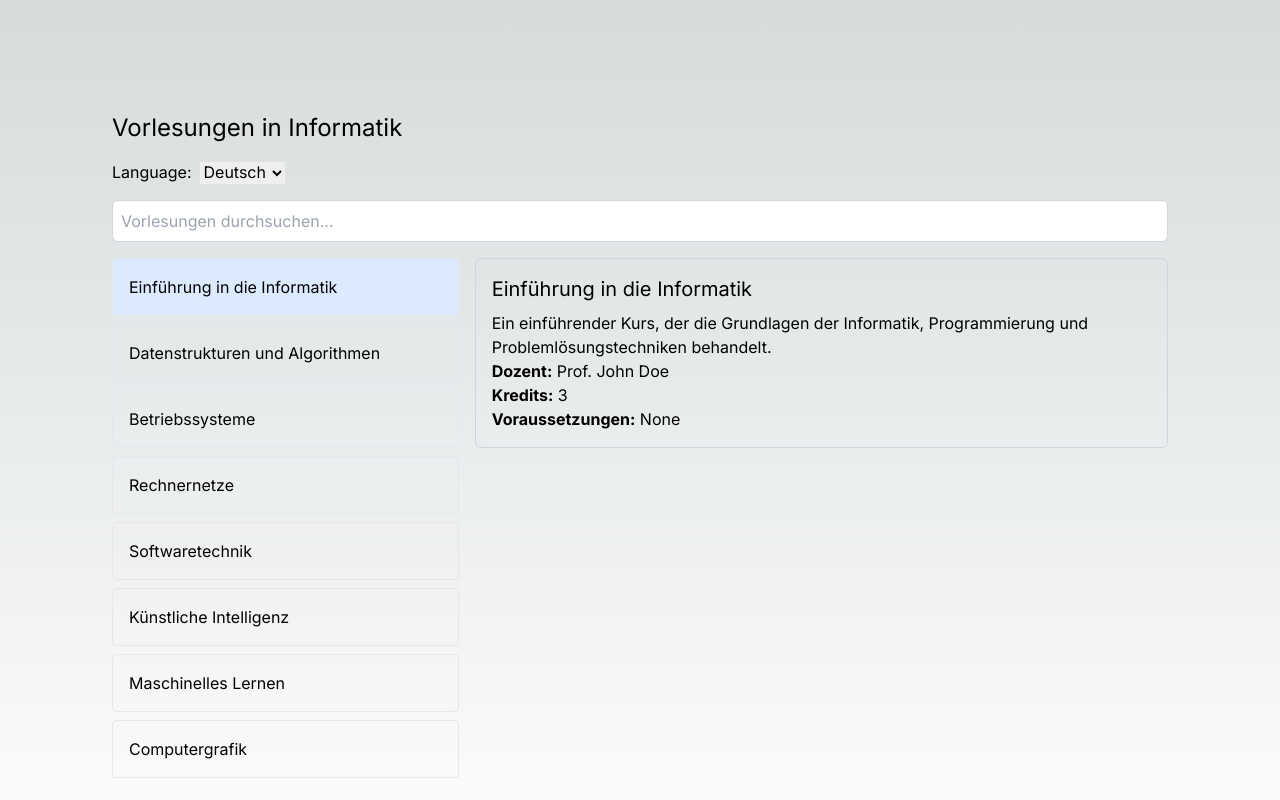
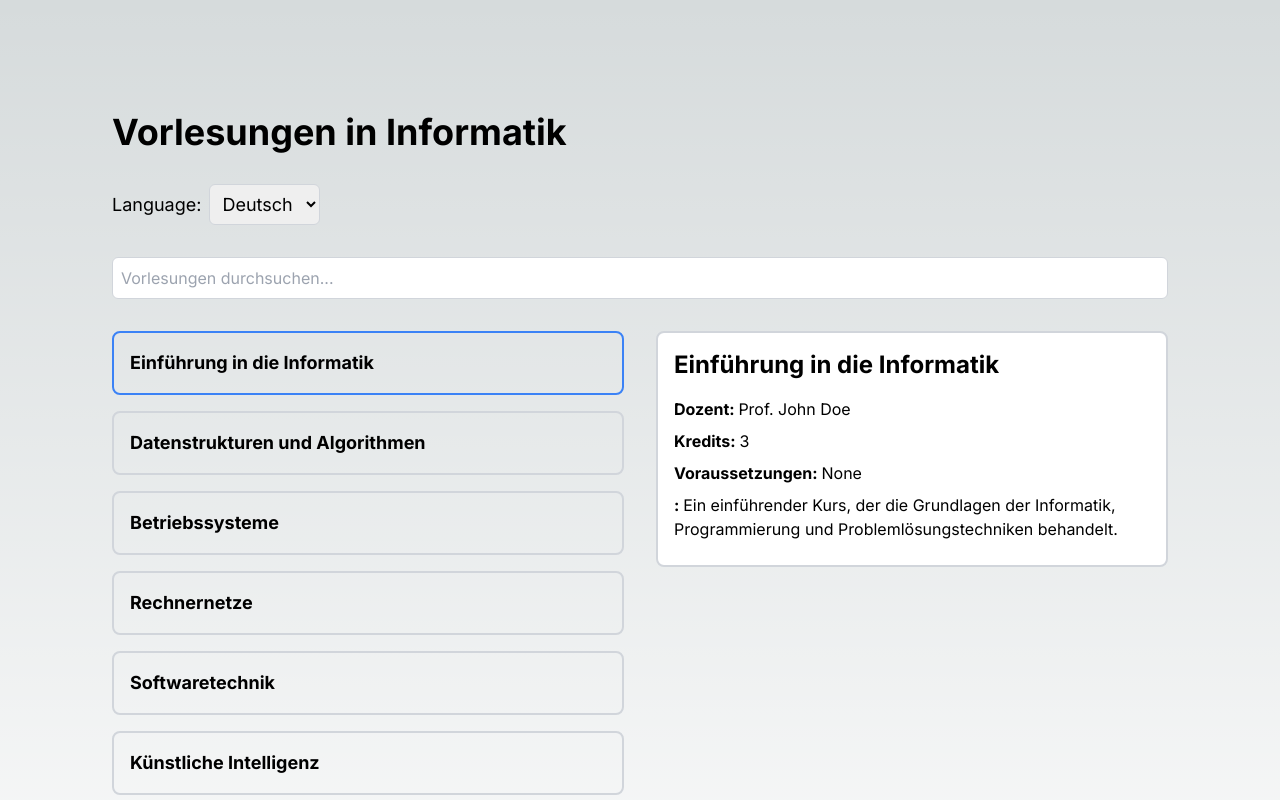
Before and after one commit to behrends/lectures-gpt, a Next.js app: page / in a window 1280 px wide. Both pictures are taken after a click on the item "Einführung in die Informatik". Shown: the top 800 px of the page. Built offline with nearby package versions, Linux system fonts and the light colour scheme.

Commit message:
Improve design

```diff
--- a/components/LectureDetails.jsx
+++ b/components/LectureDetails.jsx
@@ -1,23 +1,27 @@
 export default function LectureDetails({ lecture, translation }) {
-  return lecture ? (
-    <div className="p-4 border border-gray-300 rounded-md">
-      <h2 className="text-xl mb-2">{lecture.name}</h2>
-      <p>{lecture.description}</p>
-      <p>
-        <strong>{translation.instructor}:</strong>{' '}
+  if (!lecture) return <div>Please select a lecture</div>;
+
+  return (
+    <div className="p-4 border-2 rounded-lg border-gray-300 bg-white">
+      <h2 className="font-bold text-2xl mb-4">{lecture.name}</h2>
+      <p className="mb-2">
+        <span className="font-bold">{translation.instructor}: </span>
         {lecture.instructor}
       </p>
-      <p>
-        <strong>{translation.credits}:</strong> {lecture.credits}
+      <p className="mb-2">
+        <span className="font-bold">{translation.credits}: </span>
+        {lecture.credits}
       </p>
-      <p>
-        <strong>{translation.prerequisites}:</strong>{' '}
-        {lecture.prerequisites.length > 0
-          ? lecture.prerequisites.join(', ')
-          : 'None'}
+      <p className="mb-2">
+        <span className="font-bold">
+          {translation.prerequisites}:{' '}
+        </span>
+        {lecture.prerequisites.join(', ') || 'None'}
+      </p>
+      <p className="mb-2">
+        <span className="font-bold">{translation.description}: </span>
+        {lecture.description}
       </p>
     </div>
-  ) : (
-    <p>{translation.selectPrompt}</p>
   );
 }
--- a/components/LectureList.jsx
+++ b/components/LectureList.jsx
@@ -9,11 +9,13 @@ export default function LectureList({
         <li
           key={lecture.id}
           onClick={() => onSelectLecture(lecture.id)}
-          className={`p-4 border rounded mb-2 ${
-            selectedLectureId === lecture.id ? 'bg-blue-100' : ''
+          className={`p-4 border-2 rounded-lg mb-4 cursor-pointer ${
+            selectedLectureId === lecture.id
+              ? 'border-blue-500'
+              : 'border-gray-300'
           }`}
         >
-          {lecture.name}
+          <h2 className="font-bold text-lg">{lecture.name}</h2>
         </li>
       ))}
     </ul>
--- a/components/Lectures.jsx
+++ b/components/Lectures.jsx
@@ -281,16 +281,16 @@ export default function Lectures() {
 
   return (
     <div className="container mx-auto p-4">
-      <h1 className="text-2xl mb-4">
+      <h1 className="text-4xl font-bold mb-8">
         {translations[language].title}
       </h1>
-      <div className="mb-4">
-        <label>
+      <div className="mb-8">
+        <label className="text-lg">
           Language:
           <select
             value={language}
             onChange={(e) => setLanguage(e.target.value)}
-            className="ml-2"
+            className="ml-2 p-2 border border-gray-300 rounded-md"
           >
             <option value="en">English</option>
             <option value="de">Deutsch</option>
@@ -303,10 +303,10 @@ export default function Lectures() {
         placeholder={translations[language].searchPlaceholder}
         value={search}
         onChange={(e) => setSearch(e.target.value)}
-        className="mb-4 p-2 border border-gray-300 rounded-md w-full"
+        className="mb-8 p-2 border border-gray-300 rounded-md w-full"
       />
-      <div className="flex justify-between space-x-4">
-        <div className="w-1/3">
+      <div className="flex justify-between space-x-8">
+        <div className="w-1/2">
           <LectureList
             lectures={lectureList.filter((lecture) =>
               lecture.name
@@ -317,7 +317,7 @@ export default function Lectures() {
             onSelectLecture={setSelectedLectureId}
           />
         </div>
-        <div className="w-2/3">
+        <div className="w-1/2">
           <LectureDetails
             lecture={selectedLecture}
             translation={translations[language]}
```
